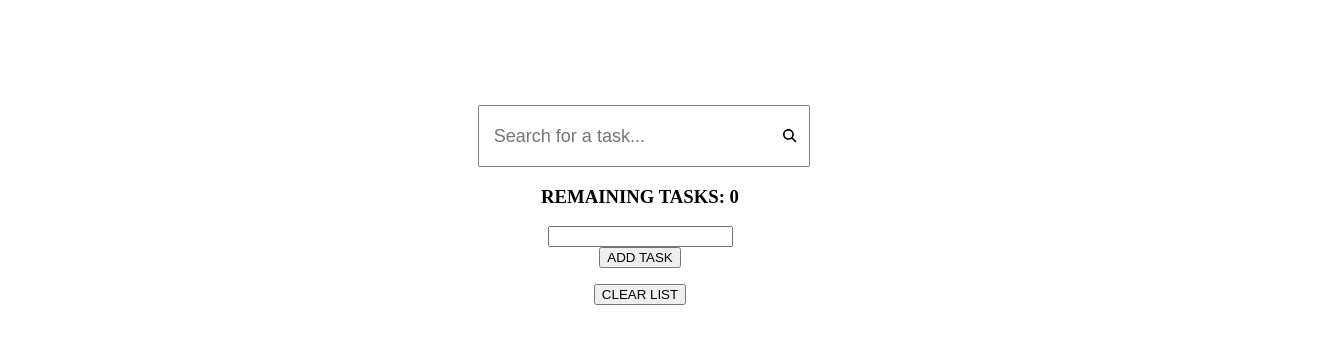
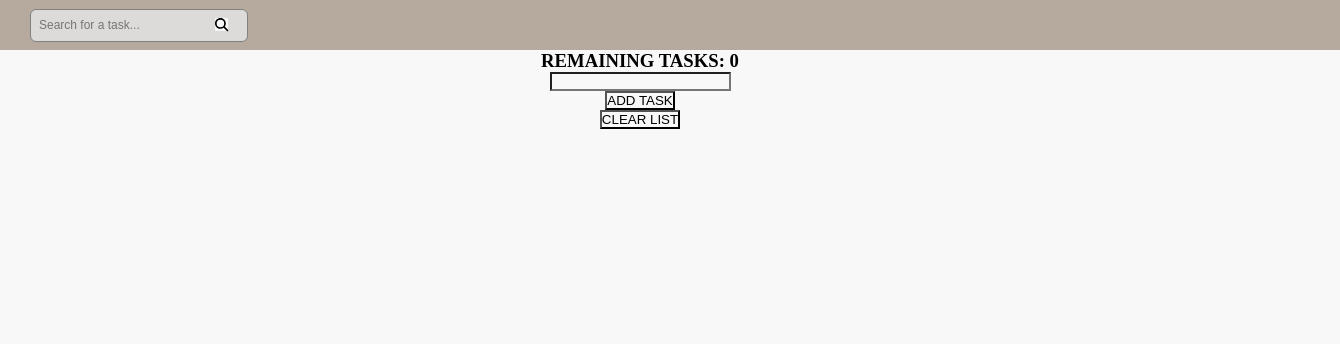
Before and after one commit to moharso/to-do-app, a React (Create React App) app: page / in a window 1280 px wide. Shown: the top 344 px of the page, 1340 px wide, since content can reach past the window. Built offline with nearby package versions, Linux system fonts and the light colour scheme.

Commit message:
Add top bar styling and className in todolist.js

```diff
--- a/src/App.css
+++ b/src/App.css
@@ -1,3 +1,9 @@
+* {
+  margin: 0;
+  padding: 0;
+  background-color: #f8f8f8;
+}
+
 .App {
   text-align: center;
 }
--- a/src/components/TodoList/TodoList.js
+++ b/src/components/TodoList/TodoList.js
@@ -38,7 +38,7 @@ const TodoList = () => {
   }
 
   return (
-    <div>
+    <div className="main-section">
       <h3>REMAINING TASKS: {remainingItems}</h3>
 
       <input
--- a/src/components/TopBar/TopBar.css
+++ b/src/components/TopBar/TopBar.css
@@ -1,20 +1,24 @@
-.searchInput {
-  margin-top: 105px;
+ .searchInput {
+  background-color: #b5aa9d;
   display: flex;
-  flex-direction: row;
-  justify-content: center;
+  align-items: center;
+  height: 50px;
+  width: 100%;
+  padding: 0 30px;
 }
 .search input {
+  background-color: #dcdbda;
   border: solid 1px grey;
   border-radius: 2px;
-  font-size: 18px;
-  padding: 15px;
-  height: 30px;
-  width: 300px;
+  font-size: 12px;
+  padding: 8px;
+  height: 15px;
+  width: 200px;
+  border-radius: 6px;
 }
 
 .searchButton {
-  background: transparent;
+  background-color: #dcdbda;
   border: none;
   outline: none;
   margin-left: -33px;
```
